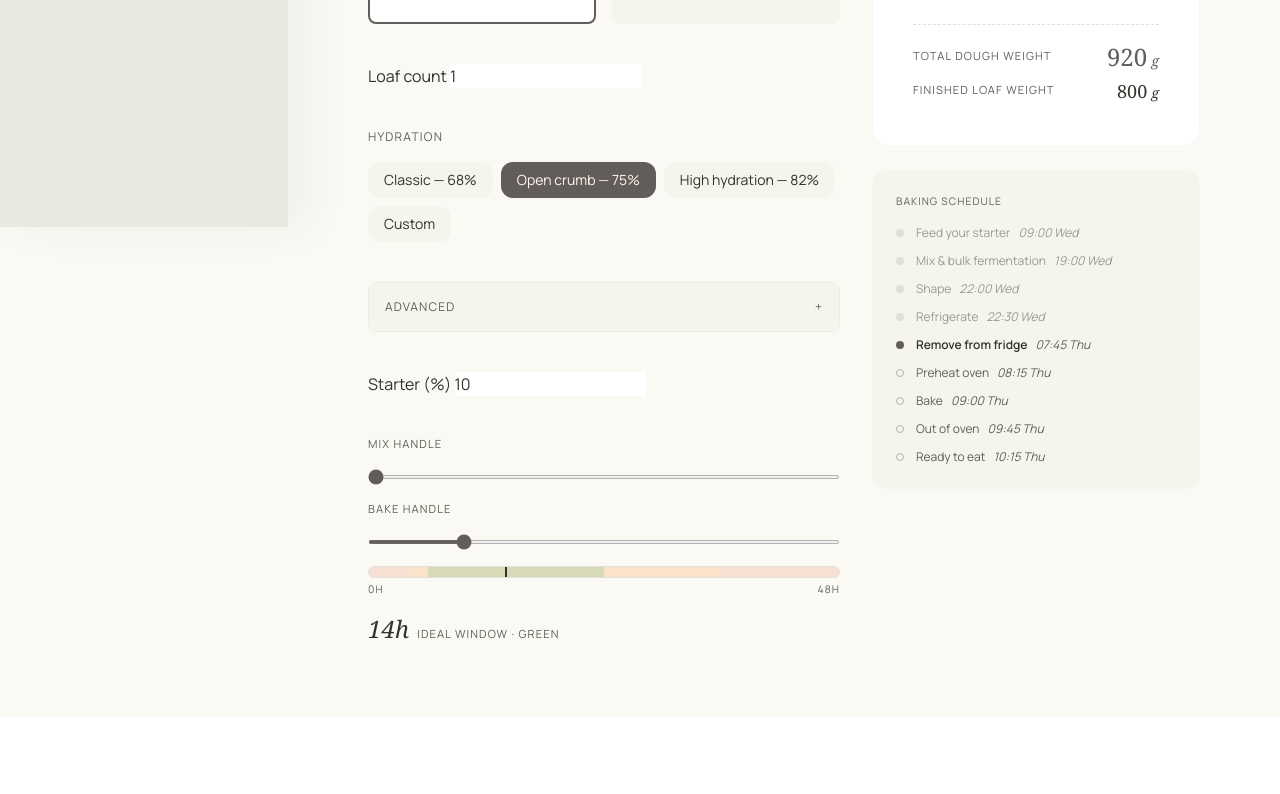
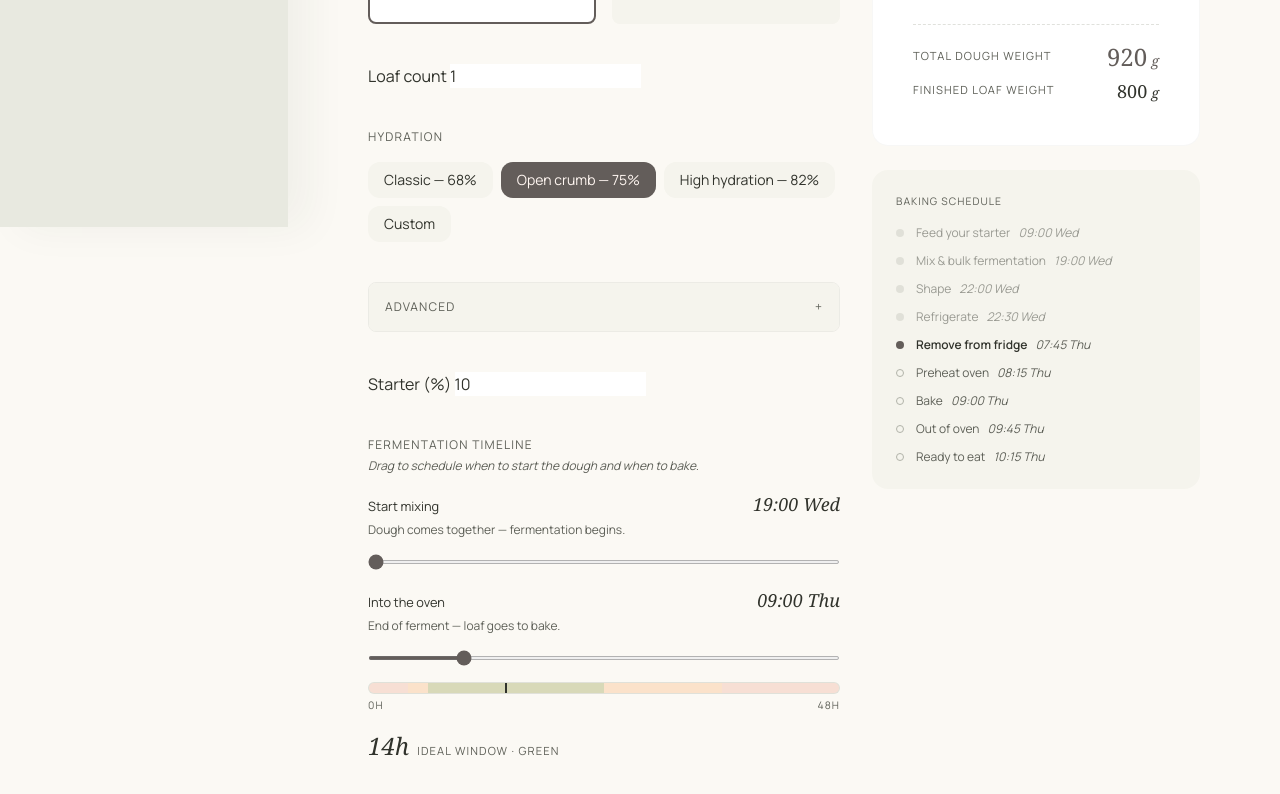
Before and after one commit to nymann/bakers-percentage, a React (Vite) app: page / in a window 1280 px wide. Shown: the part 573-1367 px from the top of the page. Before the commit the page ends 1290 px from the top, so only its background shows below. Built offline with nearby package versions, Linux system fonts and the light colour scheme.

Commit message:
Label timeline handles with purpose and live time

```diff
--- a/src/adapters/driving/planning/EditorialPlanningView.tsx
+++ b/src/adapters/driving/planning/EditorialPlanningView.tsx
@@ -232,6 +232,8 @@ export function EditorialPlanningView() {
             <FermentationTimeline
               mixHandleProps={timeline.getMixHandleProps()}
               bakeHandleProps={timeline.getBakeHandleProps()}
+              mixTimeLabel={formatScheduleTime(timeline.mixTime)}
+              bakeTimeLabel={formatScheduleTime(timeline.bakeTime)}
               duration={timeline.duration}
               zone={fermentation.zone}
               warning={fermentation.warning}
@@ -442,6 +444,35 @@ function HydrationSegmentedField({
 
 type TimelineHandleProps = ReturnType<ReturnType<typeof useTimeline>['getMixHandleProps']>
 
+function TimelineHandle({
+  handleProps,
+  ariaLabel,
+  headline,
+  caption,
+  timeLabel,
+  sliderClass,
+}: {
+  handleProps: TimelineHandleProps
+  ariaLabel: string
+  headline: string
+  caption: string
+  timeLabel: string
+  sliderClass: string
+}) {
+  return (
+    <label className="block">
+      <span className="flex items-baseline justify-between mb-1">
+        <span className="font-label text-[0.8rem] text-on-surface">{headline}</span>
+        <span className="font-headline italic text-lg text-on-surface">{timeLabel}</span>
+      </span>
+      <span className="block text-xs text-on-surface-variant font-body mb-2">
+        {caption}
+      </span>
+      <input {...handleProps} aria-label={ariaLabel} className={sliderClass} />
+    </label>
+  )
+}
+
 const TIMELINE_SPAN = 48
 
 const ZONE_LABELS: Record<'green' | 'yellow' | 'red', string> = {
@@ -457,6 +488,8 @@ function formatHours(hours: number): string {
 function FermentationTimeline({
   mixHandleProps,
   bakeHandleProps,
+  mixTimeLabel,
+  bakeTimeLabel,
   duration,
   zone,
   warning,
@@ -464,6 +497,8 @@ function FermentationTimeline({
 }: {
   mixHandleProps: TimelineHandleProps
   bakeHandleProps: TimelineHandleProps
+  mixTimeLabel: string
+  bakeTimeLabel: string
   duration: number
   zone: 'green' | 'yellow' | 'red'
   warning: string | null
@@ -479,18 +514,32 @@ function FermentationTimeline({
 
   return (
     <div className="mb-4 space-y-4">
-      <label className="block">
-        <span className="font-label text-[0.7rem] uppercase tracking-widest text-on-surface-variant block mb-2">
-          Mix handle
+      <div>
+        <span className="font-label text-[0.75rem] uppercase tracking-widest text-on-surface-variant block mb-1">
+          Fermentation Timeline
         </span>
-        <input {...mixHandleProps} aria-label="Mix handle" className={sliderClass} />
-      </label>
-      <label className="block">
-        <span className="font-label text-[0.7rem] uppercase tracking-widest text-on-surface-variant block mb-2">
-          Bake handle
-        </span>
-        <input {...bakeHandleProps} aria-label="Bake handle" className={sliderClass} />
-      </label>
+        <p className="text-xs font-body text-on-surface-variant italic">
+          Drag to schedule when to start the dough and when to bake.
+        </p>
+      </div>
+
+      <TimelineHandle
+        handleProps={mixHandleProps}
+        ariaLabel="Mix handle"
+        headline="Start mixing"
+        caption="Dough comes together — fermentation begins."
+        timeLabel={mixTimeLabel}
+        sliderClass={sliderClass}
+      />
+
+      <TimelineHandle
+        handleProps={bakeHandleProps}
+        ariaLabel="Bake handle"
+        headline="Into the oven"
+        caption="End of ferment — loaf goes to bake."
+        timeLabel={bakeTimeLabel}
+        sliderClass={sliderClass}
+      />
 
       <div>
         <div
```
